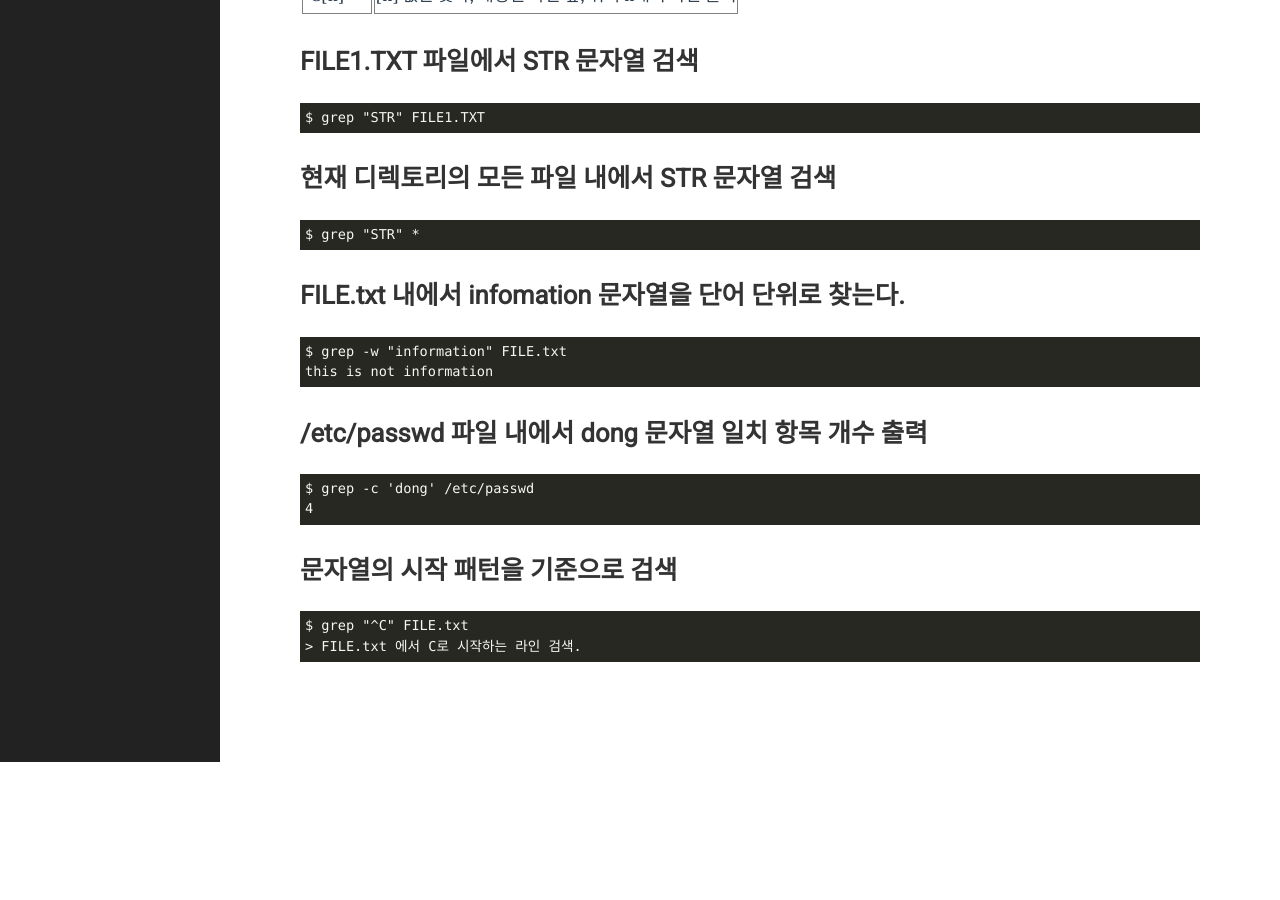
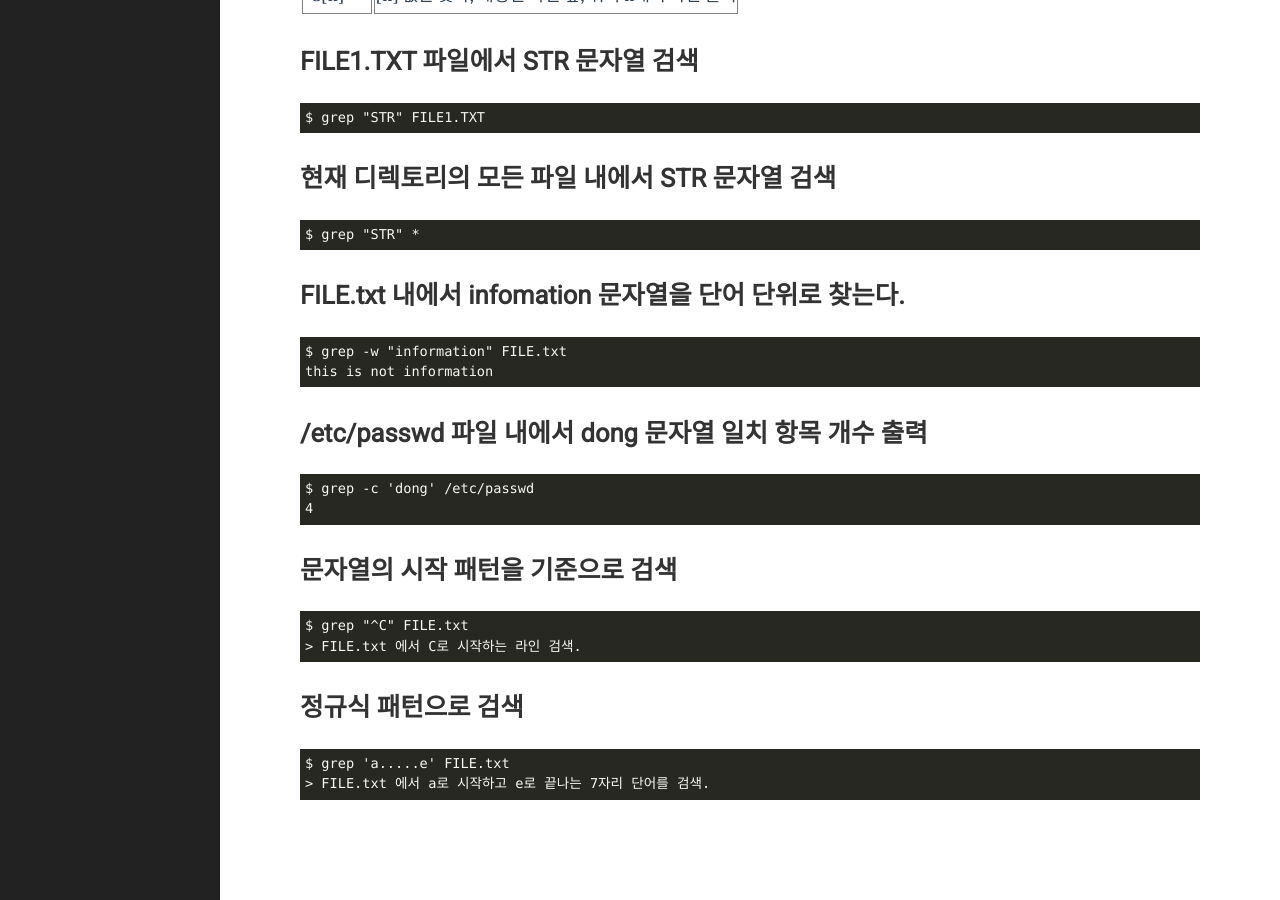
Before and after one commit to testall0836/testall0836.github.io, a Jekyll site: the page built from _posts/2022-04-18-post1.markdown, in a window 1280 px wide and 900 px high, scrolled down 706 px. Built offline with Jekyll 4.4.1, drawn with Linux system fonts in a browser that asks for light colours; before the commit the page ends 1468 px from its top, so only the background shows below that.

Commit message:
grep add comment

````diff
--- a/_posts/2022-04-18-post1.markdown
+++ b/_posts/2022-04-18-post1.markdown
@@ -53,3 +53,9 @@ $ grep -c 'dong' /etc/passwd
 $ grep "^C" FILE.txt
 > FILE.txt 에서 C로 시작하는 라인 검색.
 ```
+
+## 정규식 패턴으로 검색
+```
+$ grep 'a.....e' FILE.txt
+> FILE.txt 에서 a로 시작하고 e로 끝나는 7자리 단어를 검색.
+```
````
